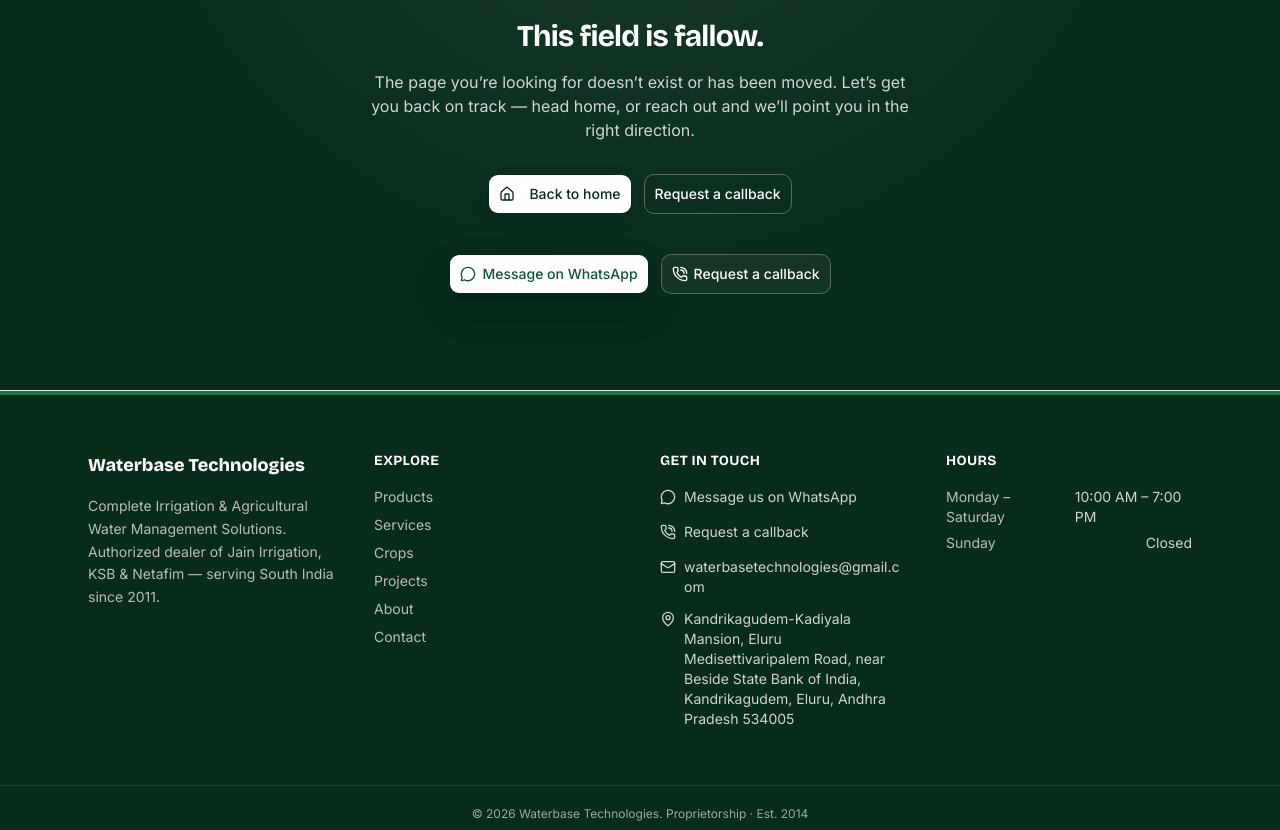
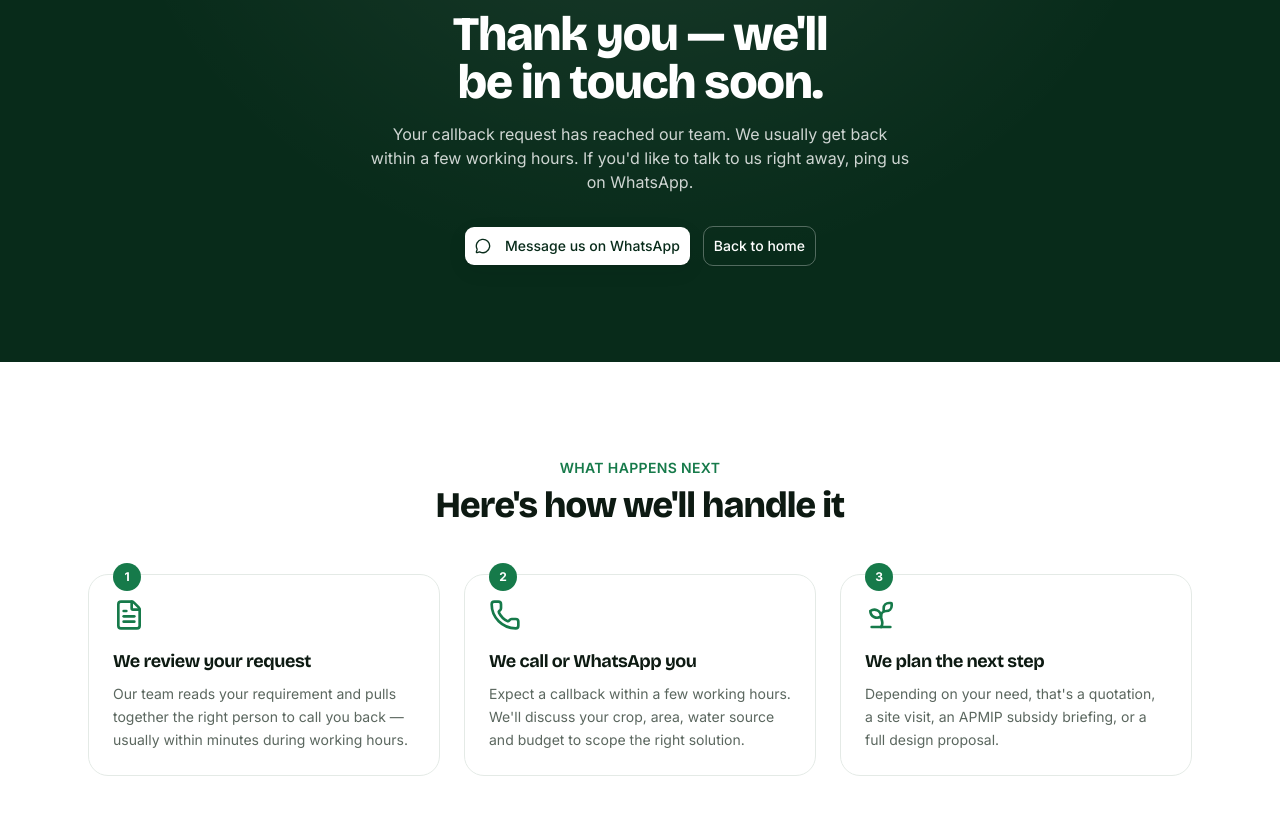
Before and after one commit to markandeyavarma3-lab/waterbase, a Next.js app: page /thank-you in a window 1280 px wide. Before the commit this address had no page. Shown: the part 267-1097 px from the top of the page. Built offline with nearby package versions, Linux system fonts and the light colour scheme.

Commit message:
Conversion tracking: WhatsApp clicks + /thank-you page

```diff
--- a/src/app/layout.tsx
+++ b/src/app/layout.tsx
@@ -5,6 +5,7 @@ import "./globals.css";
 import { siteConfig } from "@/lib/site-config";
 import { SiteChrome } from "@/components/site/site-chrome";
 import { LocalBusinessJsonLd } from "@/components/seo/local-business-jsonld";
+import { ConversionTracker } from "@/components/site/conversion-tracker";
 
 const inter = Inter({ subsets: ["latin"], variable: "--font-inter", display: "swap" });
 const bricolage = Bricolage_Grotesque({
@@ -46,6 +47,7 @@ export default function RootLayout({ children }: { children: React.ReactNode })
     <html lang="en" data-scroll-behavior="smooth" className={`${inter.variable} ${bricolage.variable}`}>
       <body className="antialiased">
         <LocalBusinessJsonLd />
+        <ConversionTracker />
         <SiteChrome>{children}</SiteChrome>
       </body>
       <GoogleAnalytics gaId="G-RP33RYTKFF" />
--- /dev/null
+++ b/src/app/thank-you/page.tsx
@@ -0,0 +1,17 @@
+import { Suspense } from "react";
+import { ThankYou } from "@/components/sections/thank-you";
+import { pageMeta } from "@/lib/seo";
+
+export const metadata = pageMeta({
+  title: "Thank you",
+  description: "Your callback request has reached Waterbase Technologies. Our team will get in touch shortly to discuss your irrigation requirement.",
+  path: "/thank-you",
+});
+
+export default function ThankYouPage() {
+  return (
+    <Suspense fallback={null}>
+      <ThankYou />
+    </Suspense>
+  );
+}
--- a/src/components/sections/lead-form.tsx
+++ b/src/components/sections/lead-form.tsx
@@ -1,9 +1,10 @@
 "use client";
 
 import { useState } from "react";
+import { useRouter } from "next/navigation";
 import { useForm } from "react-hook-form";
 import { zodResolver } from "@hookform/resolvers/zod";
-import { Loader2, CheckCircle2 } from "lucide-react";
+import { Loader2 } from "lucide-react";
 import { leadSchema, type LeadInput, REQUIREMENT_OPTIONS } from "@/lib/leads";
 import { submitLead } from "@/lib/actions/leads";
 import { Button } from "@/components/ui/button";
@@ -12,7 +13,7 @@ import { Form, FormControl, FormField, FormItem, FormLabel, FormMessage } from "
 import { Select, SelectContent, SelectItem, SelectTrigger, SelectValue } from "@/components/ui/select";
 
 export function LeadForm() {
-  const [done, setDone] = useState(false);
+  const router = useRouter();
   const [serverError, setServerError] = useState<string | null>(null);
 
   const form = useForm<LeadInput>({
@@ -24,22 +25,11 @@ export function LeadForm() {
     setServerError(null);
     const result = await submitLead(values);
     if (result.ok) {
-      setDone(true);
       form.reset();
+      router.push("/thank-you?ref=lead");
     } else {
       setServerError(result.message);
     }
-  }
-
-  if (done) {
-    return (
-      <div className="rounded-2xl border border-brand-green/20 bg-brand-green-soft p-8 text-center">
-        <CheckCircle2 className="mx-auto mb-4 h-12 w-12 text-brand-green" />
-        <h3 className="font-display text-xl font-semibold text-brand-green-darker">Thank you! We&apos;ll call you back shortly.</h3>
-        <p className="mt-2 text-sm text-muted-foreground">Our team usually responds within a few working hours.</p>
-        <Button variant="outline" className="mt-6" onClick={() => setDone(false)}>Send another request</Button>
-      </div>
-    );
   }
 
   return (
--- /dev/null
+++ b/src/components/sections/thank-you.tsx
@@ -0,0 +1,159 @@
+"use client";
+
+import { useEffect } from "react";
+import Link from "next/link";
+import { useSearchParams } from "next/navigation";
+import { CheckCircle2, Phone, MessageCircle, FileText, Package, Wrench, Sprout, ArrowRight } from "lucide-react";
+import { trackFormSubmit } from "@/lib/analytics";
+import { siteConfig, whatsappLink } from "@/lib/site-config";
+import { Button } from "@/components/ui/button";
+import { Reveal } from "@/components/sections/reveal";
+
+const nextSteps = [
+  {
+    icon: FileText,
+    title: "We review your request",
+    body: "Our team reads your requirement and pulls together the right person to call you back — usually within minutes during working hours.",
+  },
+  {
+    icon: Phone,
+    title: "We call or WhatsApp you",
+    body: "Expect a callback within a few working hours. We'll discuss your crop, area, water source and budget to scope the right solution.",
+  },
+  {
+    icon: Sprout,
+    title: "We plan the next step",
+    body: "Depending on your need, that's a quotation, a site visit, an APMIP subsidy briefing, or a full design proposal.",
+  },
+];
+
+const exploreCards = [
+  {
+    href: "/products",
+    icon: Package,
+    title: "Browse products",
+    body: "Drip lines, sprinklers, pumps, HDPE pipes, filters and more — from Jain, KSB, Netafim and 20+ brands.",
+  },
+  {
+    href: "/services",
+    icon: Wrench,
+    title: "Our services",
+    body: "Survey, design, installation, project execution and APMIP subsidy assistance across South India.",
+  },
+  {
+    href: "/projects",
+    icon: Sprout,
+    title: "See past projects",
+    body: "Banana drip, micro-irrigation under APMIP, campus landscape and more — real installations from our team.",
+  },
+];
+
+export function ThankYou() {
+  const searchParams = useSearchParams();
+  const isFromForm = searchParams.get("ref") === "lead";
+
+  useEffect(() => {
+    if (isFromForm) {
+      trackFormSubmit();
+    }
+  }, [isFromForm]);
+
+  const waLink = whatsappLink(
+    "Hi Waterbase, I just submitted a callback request through your website.",
+    siteConfig.phones.sales.primary
+  );
+
+  return (
+    <main>
+      {/* Hero confirmation */}
+      <section className="relative isolate overflow-hidden bg-brand-green-deep text-white">
+        <div className="absolute inset-0 -z-10 bg-[radial-gradient(ellipse_at_top,rgba(255,255,255,0.08),transparent_60%)]" />
+        <div className="mx-auto flex max-w-3xl flex-col items-center px-6 py-20 text-center sm:py-24">
+          <Reveal>
+            <span className="inline-flex h-16 w-16 items-center justify-center rounded-full bg-white/15 text-white ring-2 ring-white/30">
+              <CheckCircle2 className="h-9 w-9" />
+            </span>
+          </Reveal>
+          <Reveal delay={80}>
+            <p className="mt-6 text-sm font-semibold uppercase tracking-wide text-white/70">Request received</p>
+            <h1 className="mt-2 font-display text-4xl font-extrabold tracking-tight sm:text-5xl">Thank you — we&apos;ll be in touch soon.</h1>
+          </Reveal>
+          <Reveal delay={160}>
+            <p className="mt-4 max-w-xl text-white/80">
+              Your callback request has reached our team. We usually get back within a few working hours.
+              If you&apos;d like to talk to us right away, ping us on WhatsApp.
+            </p>
+          </Reveal>
+          <Reveal delay={220}>
+            <div className="mt-8 flex flex-wrap items-center justify-center gap-3">
+              <Button asChild size="lg" className="bg-white text-brand-green-deep hover:bg-white/90">
+                <a href={waLink} target="_blank" rel="noopener noreferrer">
+                  <MessageCircle className="mr-2 h-4 w-4" />
+                  Message us on WhatsApp
+                </a>
+              </Button>
+              <Button asChild size="lg" variant="outline" className="border-white/30 bg-transparent text-white hover:bg-white/10">
+                <Link href="/">Back to home</Link>
+              </Button>
+            </div>
+          </Reveal>
+        </div>
+      </section>
+
+      {/* What happens next */}
+      <section className="mx-auto max-w-6xl px-6 py-20 sm:py-24">
+        <Reveal className="text-center">
+          <p className="text-sm font-semibold uppercase tracking-wide text-brand-green">What happens next</p>
+          <h2 className="mt-2 font-display text-3xl font-extrabold tracking-tight md:text-4xl">Here&apos;s how we&apos;ll handle it</h2>
+        </Reveal>
+        <div className="mt-12 grid gap-6 md:grid-cols-3">
+          {nextSteps.map((step, i) => {
+            const Icon = step.icon;
+            return (
+              <Reveal key={step.title} delay={i * 80}>
+                <div className="relative h-full rounded-2xl border border-border bg-card p-6">
+                  <span className="absolute -top-3 left-6 inline-flex h-7 w-7 items-center justify-center rounded-full bg-brand-green text-xs font-bold text-white">
+                    {i + 1}
+                  </span>
+                  <Icon className="h-8 w-8 text-brand-green" />
+                  <h3 className="mt-4 font-display text-lg font-bold">{step.title}</h3>
+                  <p className="mt-2 text-sm leading-relaxed text-muted-foreground">{step.body}</p>
+                </div>
+              </Reveal>
+            );
+          })}
+        </div>
+      </section>
+
+      {/* While you wait */}
+      <section className="bg-muted/30">
+        <div className="mx-auto max-w-6xl px-6 py-20 sm:py-24">
+          <Reveal className="text-center">
+            <p className="text-sm font-semibold uppercase tracking-wide text-brand-green">While you wait</p>
+            <h2 className="mt-2 font-display text-3xl font-extrabold tracking-tight md:text-4xl">Have a look around</h2>
+          </Reveal>
+          <div className="mt-12 grid gap-6 md:grid-cols-3">
+            {exploreCards.map((card, i) => {
+              const Icon = card.icon;
+              return (
+                <Reveal key={card.href} delay={i * 80}>
+                  <Link
+                    href={card.href}
+                    className="group block h-full rounded-2xl border border-border bg-card p-6 transition-all hover:-translate-y-0.5 hover:border-brand-green/40 hover:shadow-md"
+                  >
+                    <Icon className="h-8 w-8 text-brand-green" />
+                    <h3 className="mt-4 font-display text-lg font-bold">{card.title}</h3>
+                    <p className="mt-2 text-sm leading-relaxed text-muted-foreground">{card.body}</p>
+                    <span className="mt-4 inline-flex items-center text-sm font-semibold text-brand-green">
+                      Explore <ArrowRight className="ml-1 h-4 w-4 transition-transform group-hover:translate-x-0.5" />
+                    </span>
+                  </Link>
+                </Reveal>
+              );
+            })}
+          </div>
+        </div>
+      </section>
+    </main>
+  );
+}
--- /dev/null
+++ b/src/components/site/conversion-tracker.tsx
@@ -0,0 +1,25 @@
+"use client";
+
+import { useEffect } from "react";
+import { trackContactClick } from "@/lib/analytics";
+
+const WHATSAPP_HOSTS = /(?:wa\.me|api\.whatsapp\.com|web\.whatsapp\.com)/i;
+
+export function ConversionTracker() {
+  useEffect(() => {
+    function onClick(e: MouseEvent) {
+      const target = e.target;
+      if (!(target instanceof Element)) return;
+      const link = target.closest("a");
+      if (!link) return;
+      const href = link.getAttribute("href") ?? "";
+      if (WHATSAPP_HOSTS.test(href)) {
+        trackContactClick();
+      }
+    }
+    document.addEventListener("click", onClick);
+    return () => document.removeEventListener("click", onClick);
+  }, []);
+
+  return null;
+}
--- /dev/null
+++ b/src/lib/analytics.ts
@@ -0,0 +1,19 @@
+"use client";
+
+type GtagFn = (...args: unknown[]) => void;
+
+function getGtag(): GtagFn | null {
+  if (typeof window === "undefined") return null;
+  const g = (window as unknown as { gtag?: GtagFn }).gtag;
+  return typeof g === "function" ? g : null;
+}
+
+/** Fired on WhatsApp clicks (direct-contact intent). */
+export function trackContactClick() {
+  getGtag()?.("event", "ads_conversion_Contact_Us_1", {});
+}
+
+/** Fired on /thank-you page load after successful form submit. */
+export function trackFormSubmit() {
+  getGtag()?.("event", "ads_conversion_Form_1", {});
+}
```
